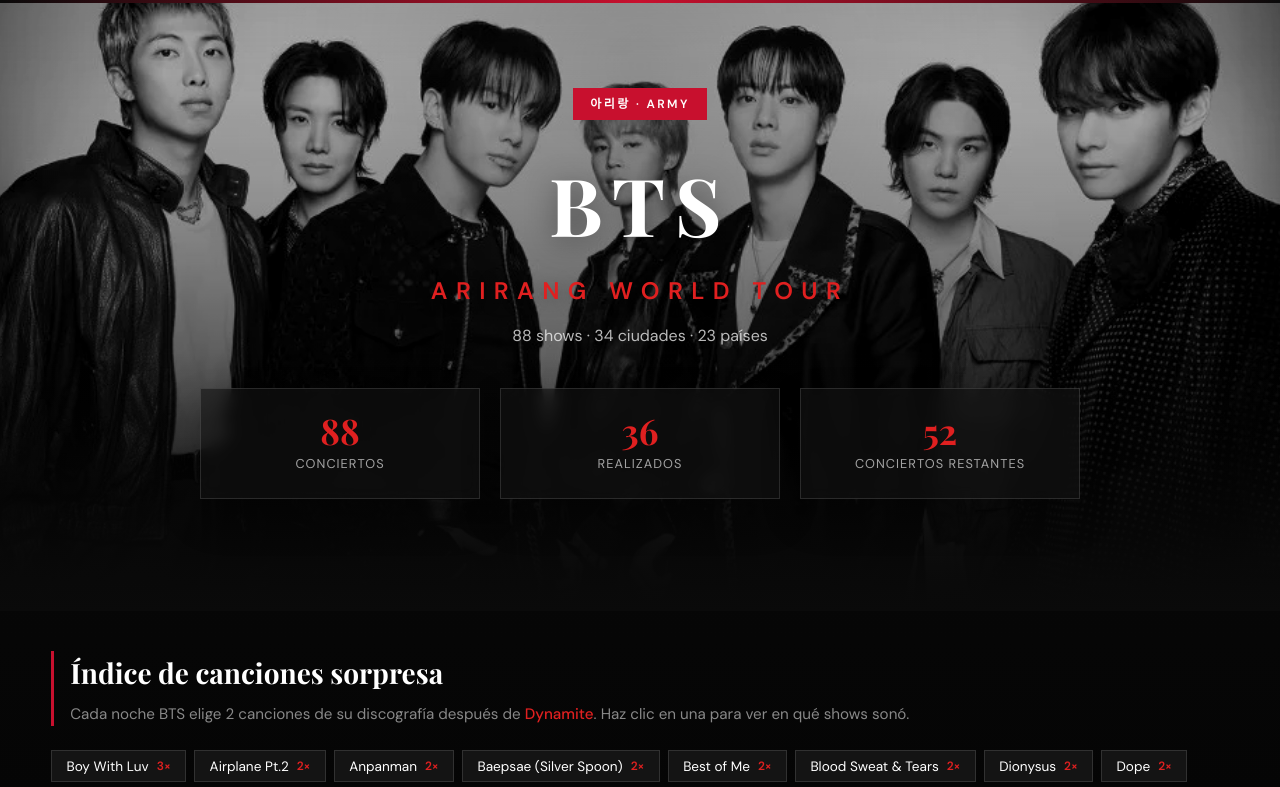
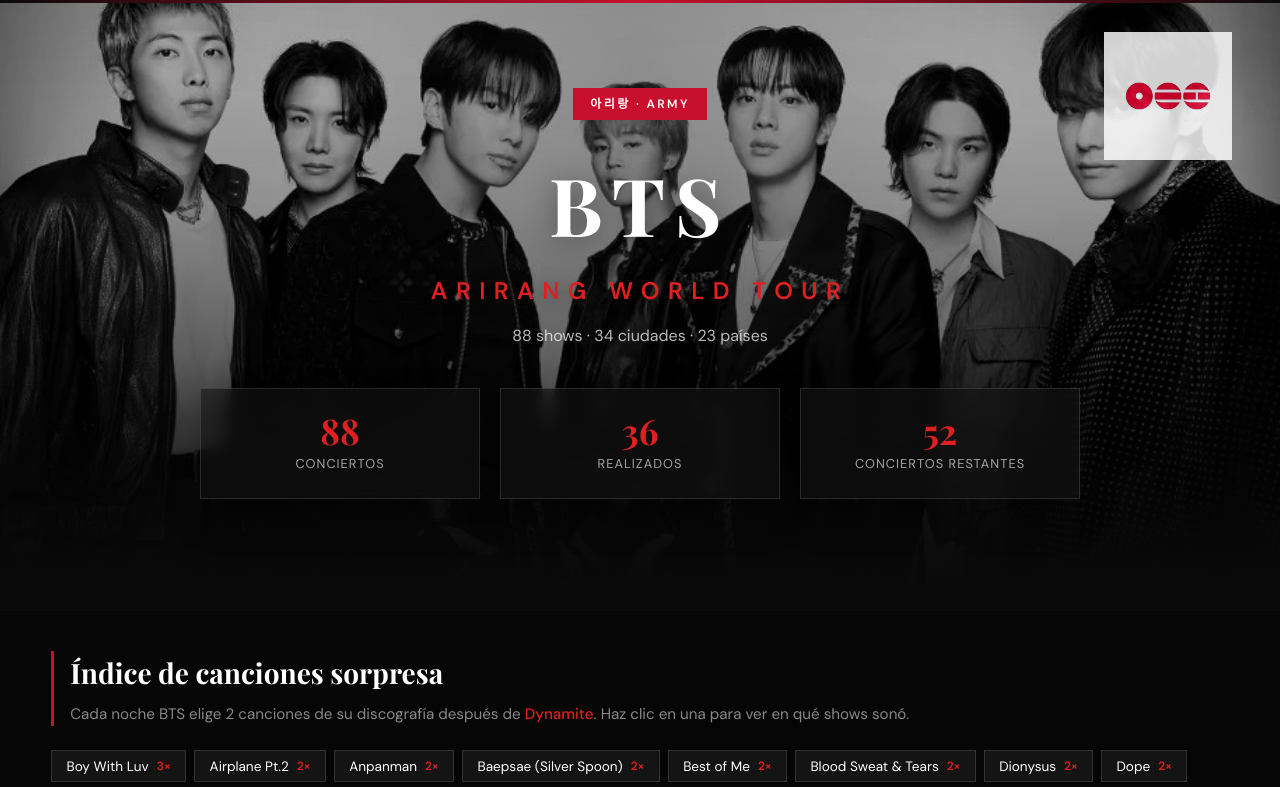
Before and after one commit to Yikxzyz/Fechas_bts, a plain HTML site: page index.html in a window 1280 px wide. Shown: the top 787 px of the page. Drawn offline with nearby package versions, Linux system fonts and the light colour scheme.

Commit message:
Update index.html

```diff
--- a/index.html
+++ b/index.html
@@ -18,7 +18,7 @@
   </head>
   <body>
     <header class="hero">
-
+      <img class="hero-logo" src="img/logo-bts.png" alt="Logo BTS" />
   <div class="container">
     <span class="hero-badge">아리랑 · ARMY</span>
     <h1>BTS</h1>
```
